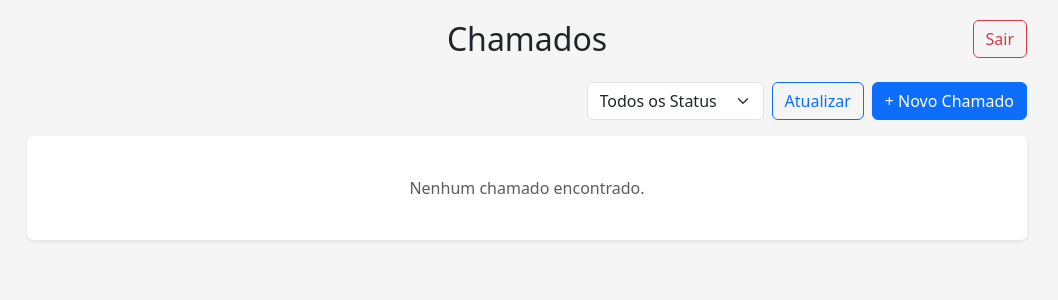
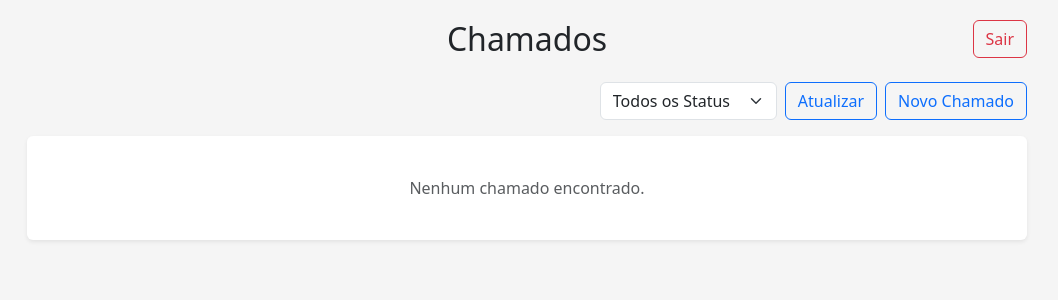
Before and after one commit to HenriqueANunes/AppChamados, a Django app: page /home/ in a window 1280 px wide. Shown: the top 300 px of the page, without its empty margins (113-1171 px from the left). Run offline with Django 5.2, Linux system fonts and the light colour scheme; the visitor is signed in with stand-in values (Sample User, id 1); data that the repository does not hold is empty.

Commit message:
Alterado botão para ficar padronizado com os outros botões do sistema;

```diff
--- a/core/templates/home.html
+++ b/core/templates/home.html
@@ -73,8 +73,8 @@
         Atualizar
     </button>
 
-    <button class="btn btn-primary" id="btnNovoChamado">
-        + Novo Chamado
+    <button class="btn btn-outline-primary" id="btnNovoChamado">
+        Novo Chamado
     </button>
 </div>
 
```
